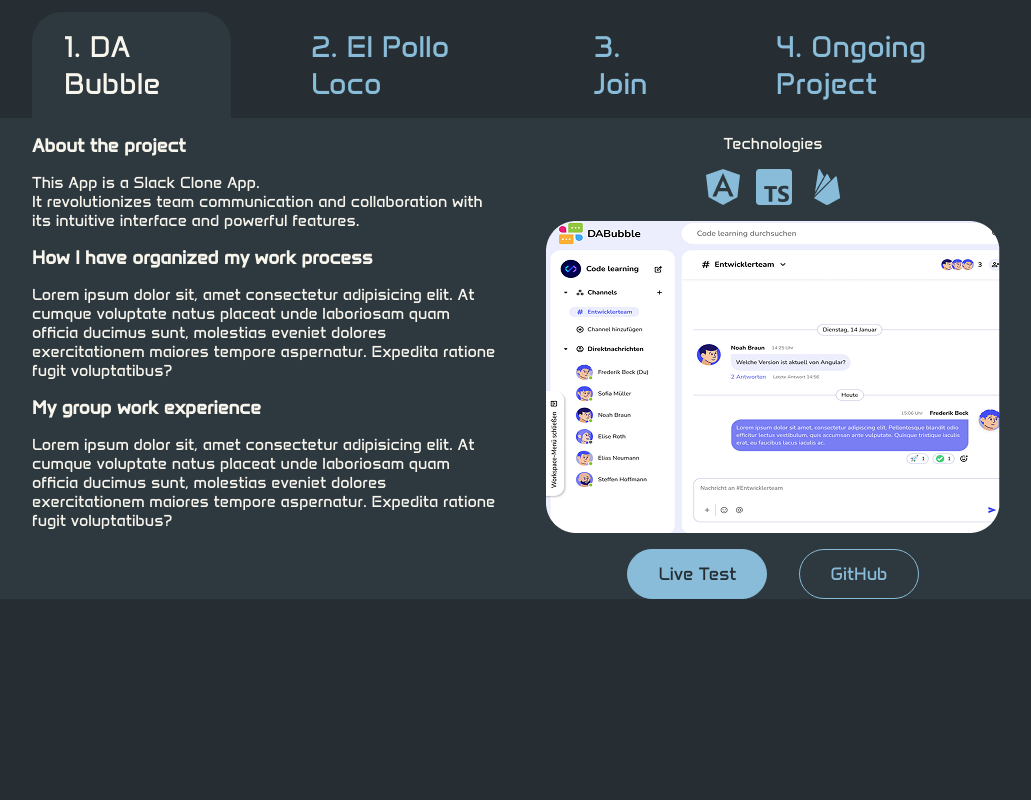
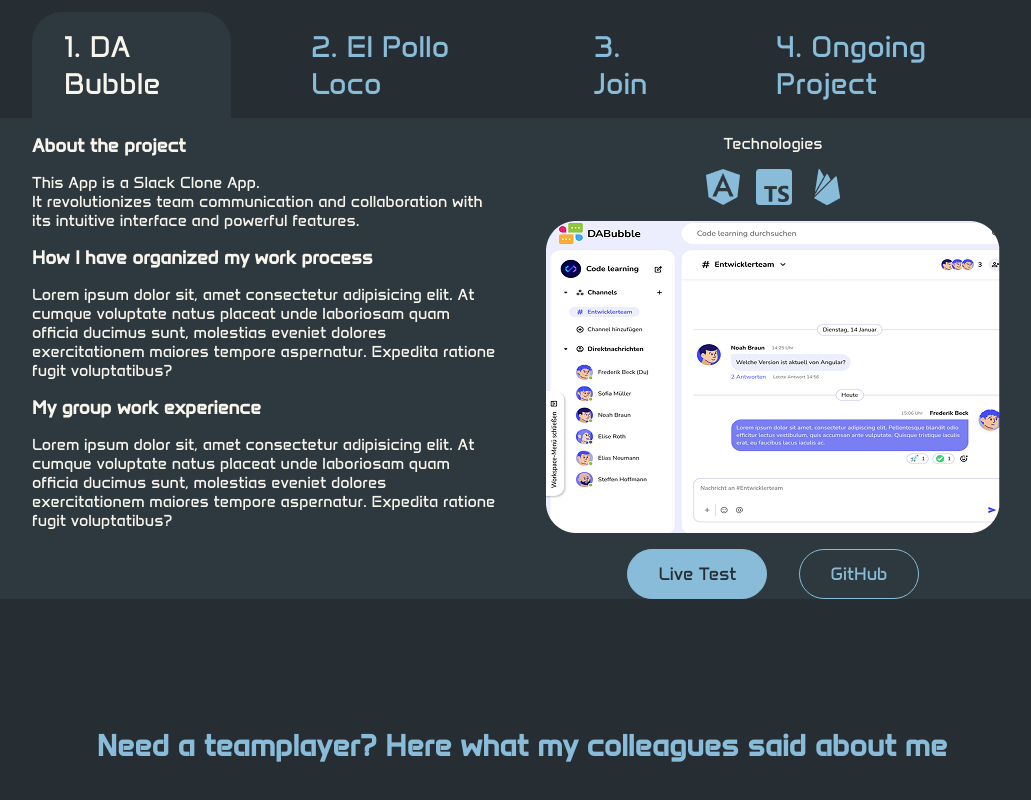
Before and after one commit to Iraqi1994/portfolio, an Angular app: page / in a window 1280 px wide. Shown: the part 2136-2936 px from the top of the page, without its empty margins (118-1149 px from the left). Before the commit the page ends 2735 px from the top, so only its background shows below. Built offline with nearby package versions, Linux system fonts and the light colour scheme.

Commit message:
Added new section teamplayer-section.

```diff
--- a/src/app/app.html
+++ b/src/app/app.html
@@ -2,4 +2,5 @@
 <app-why-me-section id="whyMe" class="why-me-section"></app-why-me-section>
 <app-my-skills id="mySkills" class="my-skills"></app-my-skills>
 <app-my-projects id="myProjects" class="my-projects"></app-my-projects>
+<app-teamplayer-section id="teamplayer" class="teamplayer-section"></app-teamplayer-section>
 <router-outlet />
--- a/src/app/app.ts
+++ b/src/app/app.ts
@@ -5,10 +5,11 @@
 import { WhyMeSection } from './why-me-section/why-me-section';
 import { MySkills } from './my-skills/my-skills';
 import { MyProjects } from './my-projects/my-projects';
+import { TeamplayerSection } from './teamplayer-section/teamplayer-section';
 
 @Component({
   selector: 'app-root',
-  imports: [RouterOutlet, CommonModule, Atf, WhyMeSection, MySkills, MyProjects],
+  imports: [RouterOutlet, CommonModule, Atf, WhyMeSection, MySkills, MyProjects, TeamplayerSection],
   templateUrl: './app.html',
   styleUrl: './app.scss',
 })
--- /dev/null
+++ b/src/app/teamplayer-section/teamplayer-section.html
@@ -0,0 +1 @@
+<h2>Need a teamplayer? Here what my colleagues said about me</h2>
--- /dev/null
+++ b/src/app/teamplayer-section/teamplayer-section.scss
@@ -0,0 +1,7 @@
+h2 {
+  color: #89bcd9;
+  font-size: 30px;
+  text-align: center;
+  margin-top: 128px;
+  margin-bottom: 64px;
+}
```
Also changed, not shown: src/app/teamplayer-section/teamplayer-section.ts (added, +9 -0 lines), 1 other file (tests, documents, lock files or other folders).
